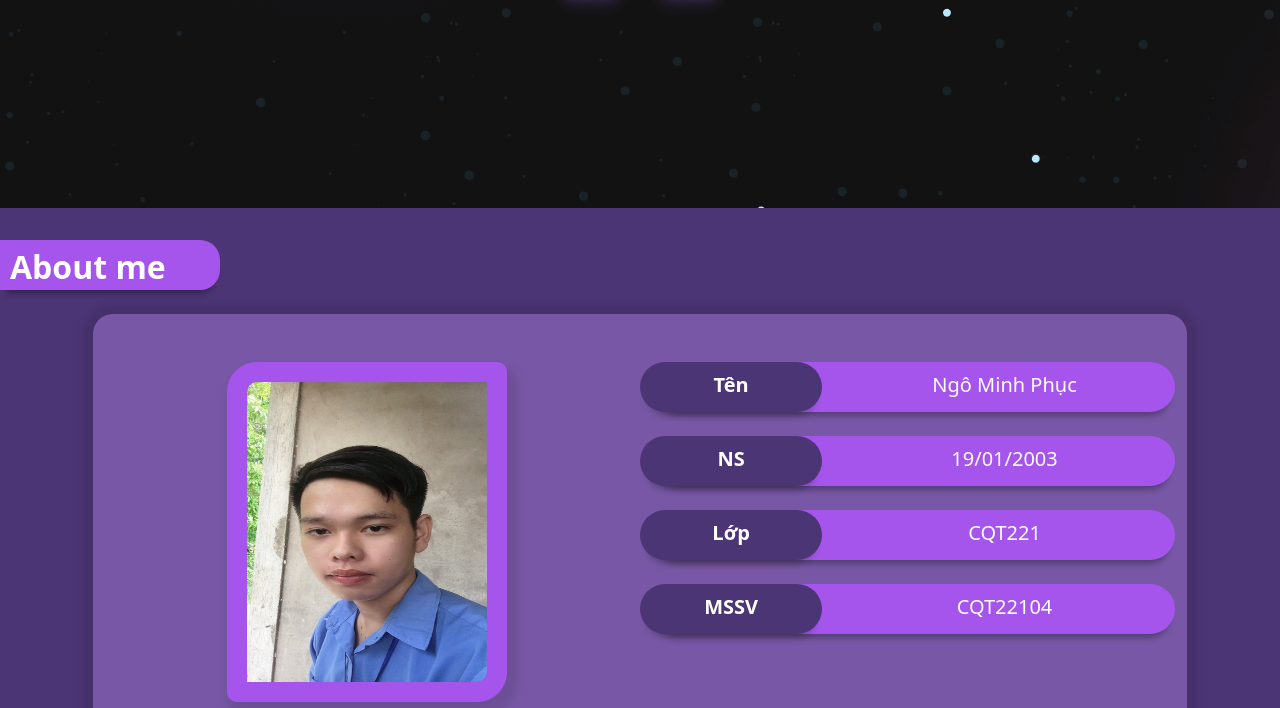
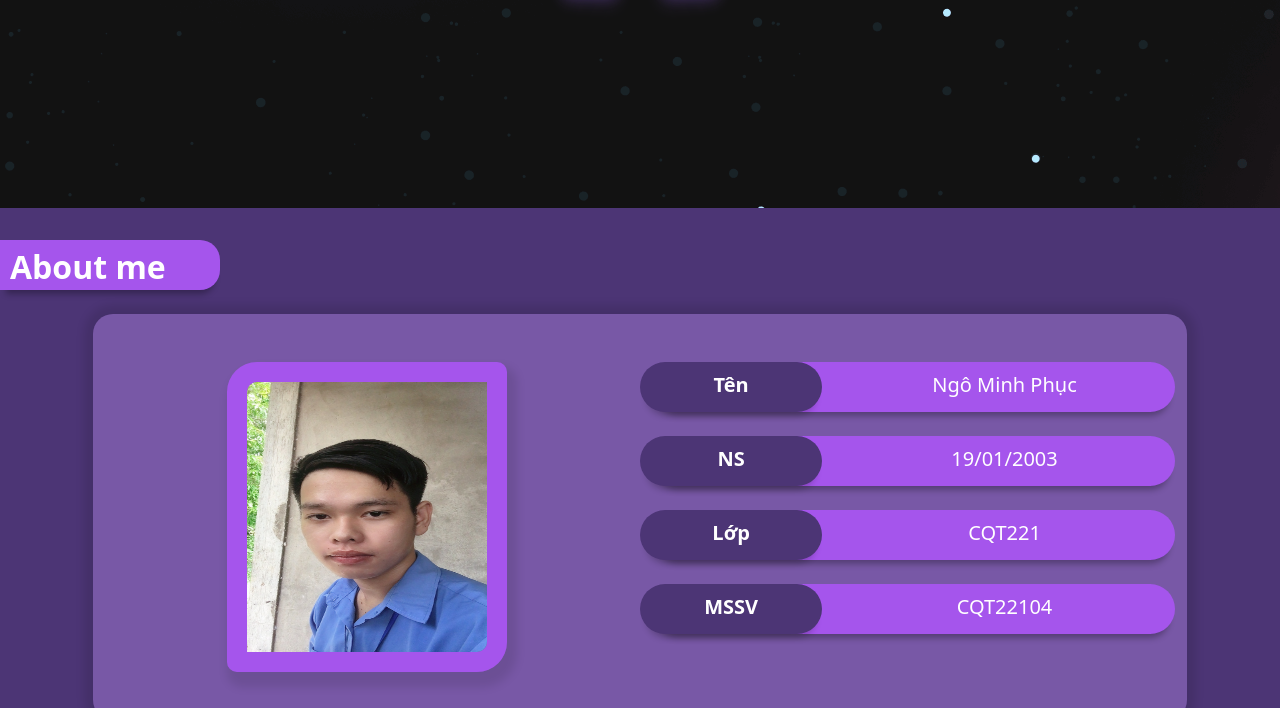
Before and after one commit to MinhPhuc191203/ngominhphuc, a plain HTML site: page index.html in a window 1280 px wide. Shown: the part 592-1300 px from the top of the page. Drawn offline with nearby package versions, Linux system fonts and the light colour scheme.

Commit message:
Update style.css

```diff
--- a/style.css
+++ b/style.css
@@ -93,7 +93,7 @@ html, section{
 }
 .row .col-sm-12 .img .avatar{
  width: 280px;
- height: 340px;
+ height: 310px;
  box-shadow: 5px 10px 10px 5px rgba(0, 0, 0, 0.1);
 
 }
```
